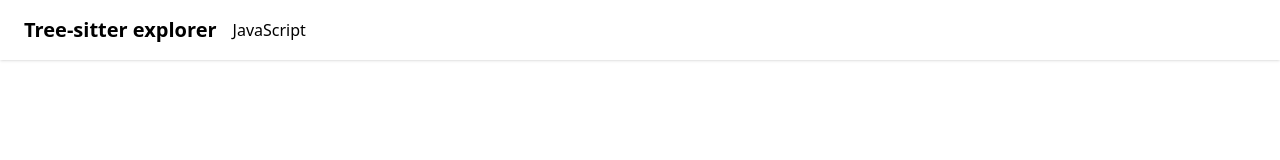
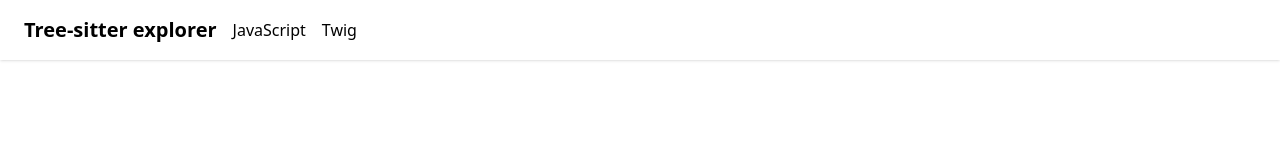
Before and after one commit to kaermorchen/tree-sitter-explorer, a React (Create React App) app: page / in a window 1280 px wide. Shown: the top 160 px of the page. Built offline with nearby package versions, Linux system fonts and the light colour scheme.

Commit message:
Add twig language

```diff
--- a/src/parsers.ts
+++ b/src/parsers.ts
@@ -13,4 +13,10 @@ export const parsers: IParser[] = [
       'https://unpkg.com/tree-sitter-javascript/tree-sitter-javascript.wasm',
     initCode: ['2 + 4;'].join('\n'),
   },
+  {
+    id: 'twig',
+    name: 'Twig',
+    wasmUrl: 'https://unpkg.com/tree-sitter-twig/tree-sitter-twig.wasm',
+    initCode: ['{{ var }}'].join('\n'),
+  },
 ];
```
